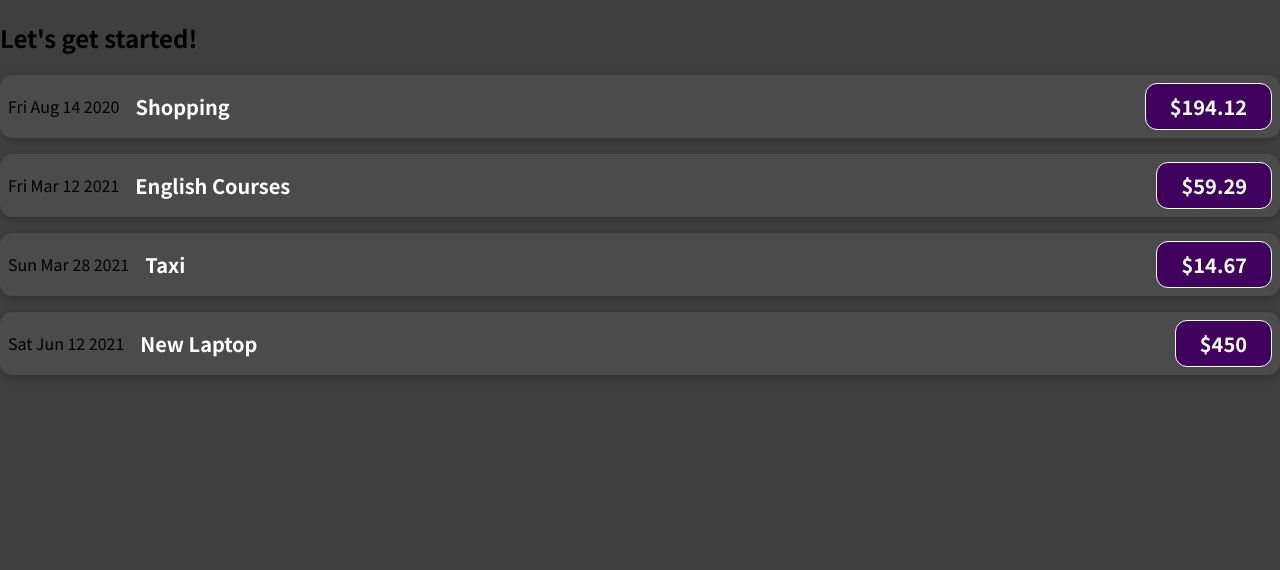
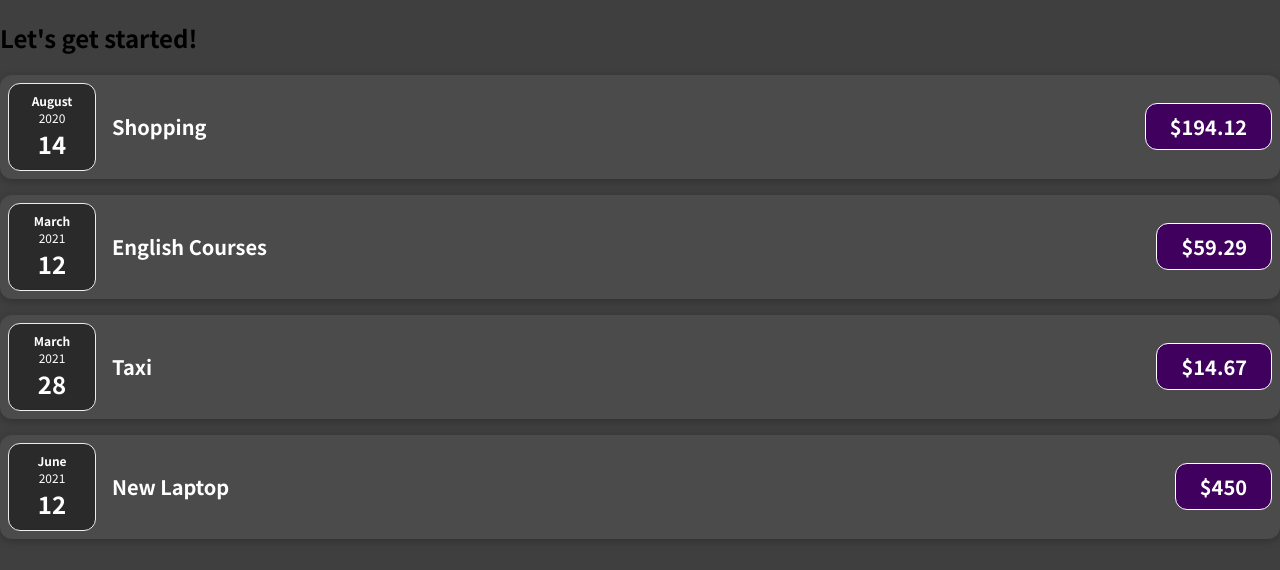
Before and after one commit to katerinagutich/expenses-tracker, a JavaScript app: page / in a window 1280 px wide. Shown: the top 570 px of the page. Built offline with nearby package versions, Linux system fonts and the light colour scheme.

Commit message:
Create ExpenseDate component inside of ExpenseItem component

```diff
--- /dev/null
+++ b/src/components/ExpenseDate.css
@@ -0,0 +1,26 @@
+.expense-date {
+    display: flex;
+    flex-direction: column;
+    width: 5.5rem;
+    height: 5.5rem;
+    border: 1px solid #ececec;
+    background-color: #2a2a2a;
+    color: white;
+    border-radius: 12px;
+    align-items: center;
+    justify-content: center;
+}
+
+.expense-date__month {
+    font-size: 0.75rem;
+    font-weight: bold;
+}
+
+.expense-date__year {
+    font-size: 0.75rem;
+}
+
+.expense-date__day {
+    font-size: 1.5rem;
+    font-weight: bold;
+}
--- /dev/null
+++ b/src/components/ExpenseDate.js
@@ -0,0 +1,18 @@
+import './ExpenseDate.css';
+
+function ExpenseDate(props) {
+
+    const month = props.date.toLocaleString('en-US', {month: 'long'});
+    const day = props.date.toLocaleString('en-US', {day: '2-digit'});
+    const year = props.date.getFullYear();
+
+    return (
+        <div className="expense-date">
+            <div className="expense-date__month">{month}</div>
+            <div className="expense-date__year">{year}</div>
+            <div className="expense-date__day">{day}</div>
+        </div>
+    );
+}
+
+export default ExpenseDate;
--- a/src/components/ExpenseItem.js
+++ b/src/components/ExpenseItem.js
@@ -1,10 +1,11 @@
 import './ExpenseItem.css';
+import ExpenseDate from './ExpenseDate';
 
 function ExpenseItem(props) {
 
     return (
         <div className="expense-item">
-            <div>{props.date.toDateString()}</div>
+            <ExpenseDate date={props.date}/>
             <div className="expense-item__description">
                 <h2>{props.title}</h2>
                 <div className="expense-item__price">${props.amount}</div>
```
